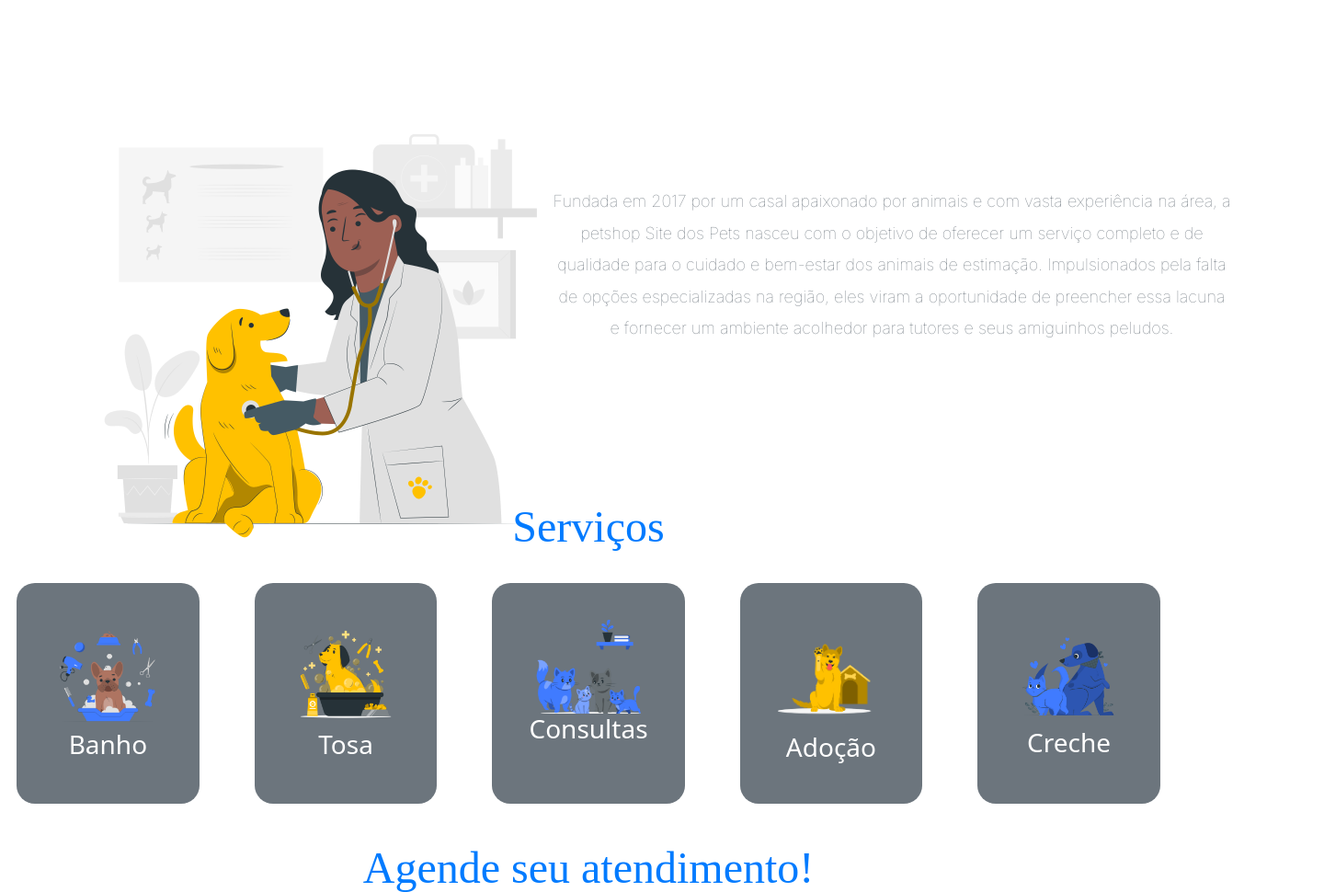
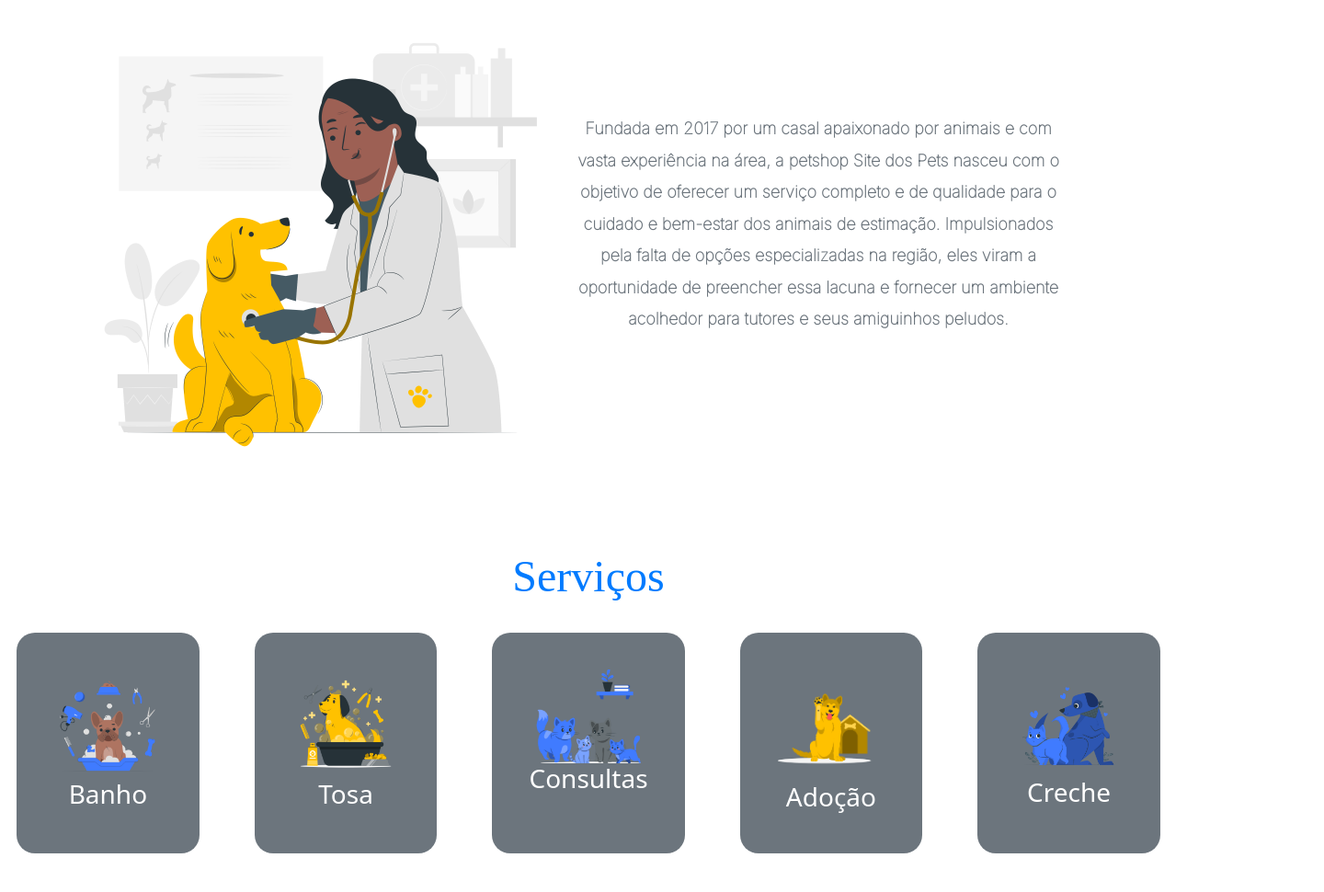
Before and after one commit to BrunaBaria/desafio-html-bootstrap, a plain HTML site: page index.html in a window 1280 px wide. Shown: the part 665-1635 px from the top of the page at 92% size, 1440 px wide, since content can reach past the window. Drawn offline with nearby package versions, Linux system fonts and the light colour scheme; a web font is replaced by a local one.

Commit message:
update - style section "sobre"

```diff
--- a/index.html
+++ b/index.html
@@ -46,16 +46,16 @@
             </div>
         </div>
     </section>
-    <section class="Sobre">
+    <section class="sobre">
         <h2>Sobre nós</h2>
-        <div id="sobre">
-            <img src="./imagens/Veterinary-pana 1.png" alt="" >
+        <div class="descricao">
+            <img src="./imagens/Veterinary-pana 1.png" alt="Veterinária examinando um cachorro com estetoscópio" >
             <p>Fundada em 2017 por um casal apaixonado por animais e com vasta experiência na área, a petshop Site dos Pets nasceu com o objetivo de oferecer um serviço completo e de qualidade para o cuidado e bem-estar dos animais de estimação. Impulsionados pela falta de opções especializadas na região, eles viram a oportunidade de preencher essa lacuna e fornecer um ambiente acolhedor para tutores e seus amiguinhos peludos.</p>
         </div>
     </section>
     <section>
-        <div>
-            <h2>Serviços</h2>
+        <h2>Serviços</h2>
+        <div class="servicos">
             <ul class="row d-flex align-items-center list-unstyled text-center " >
                 <li class="col fundosservicos">
                     <img src="./imagens/imagem-banho.png" alt="" class="img-fluid" >
--- a/style.css
+++ b/style.css
@@ -66,19 +66,29 @@ p{
     line-height: 47px;
  }
 
- .Sobre p{
+ .sobre p{
     color: #6C757D;
     text-align: center;
-    font-feature-settings: 'clig' off, 'liga' off;
     font-family: Inter;
     font-size: 18px;
     font-style: normal;
-    font-weight: 400;
+    font-weight: 600;
     line-height: 34.5px;
     margin-top: 100px;
  }
 
- #sobre{
+ .descricao{
     display: flex;
     padding: 100px;
+    padding-top: 1px;
  }
+ .descricao p:first-of-type{
+    text-align: center;
+    padding: 20px;
+    height: 50%;
+
+ }
+
+ .fundosservicos{
+
+ }
```
